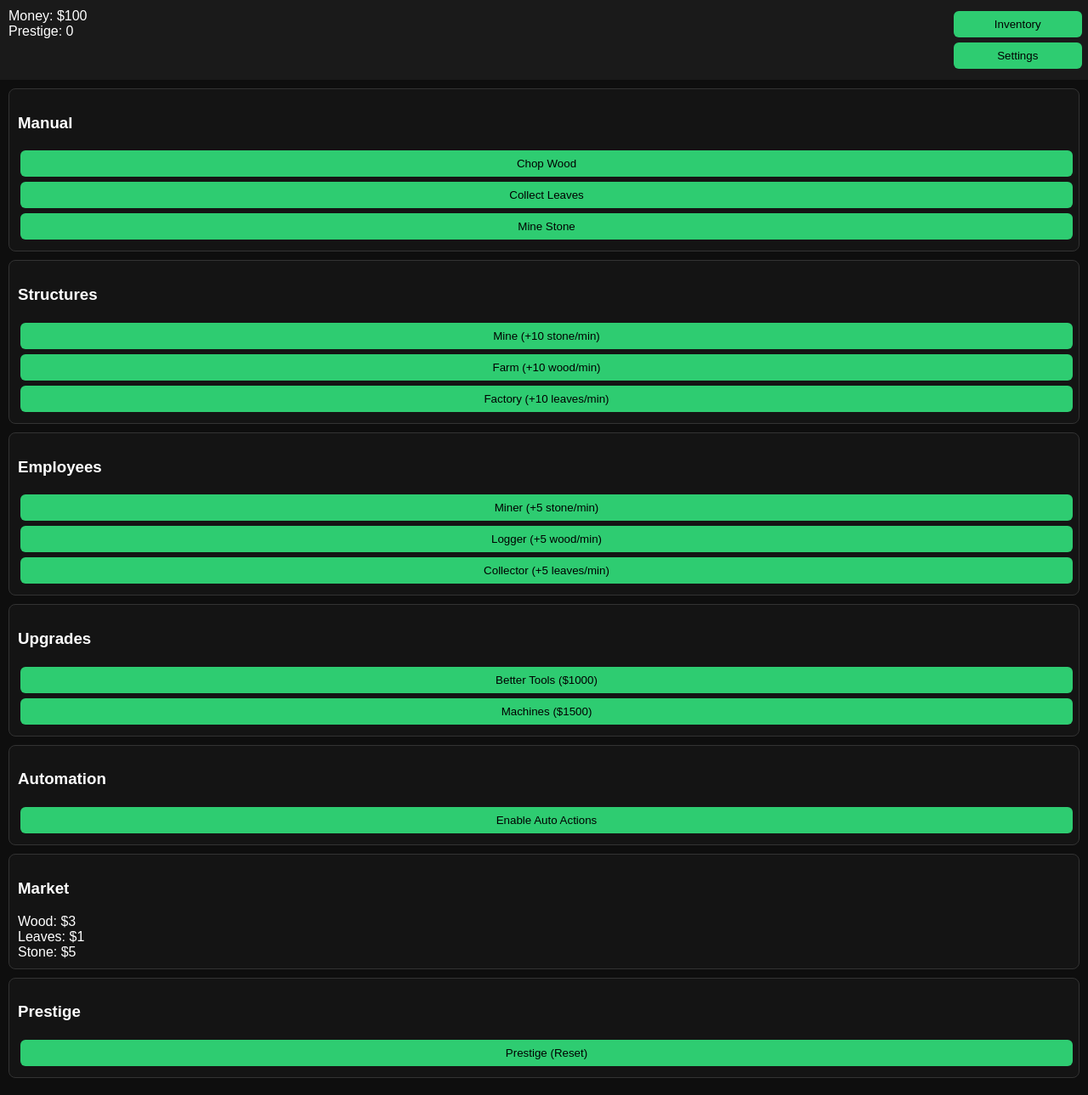
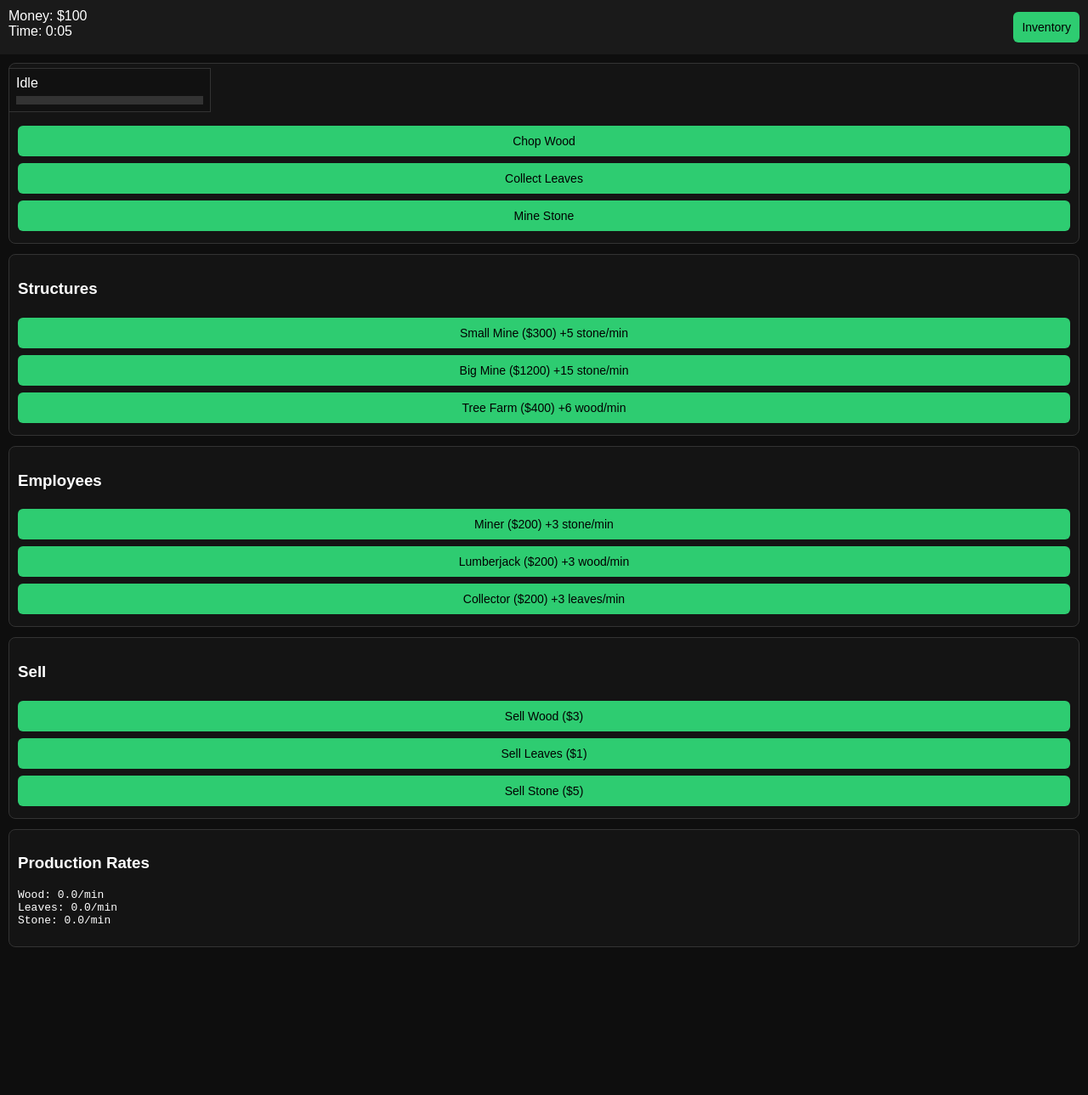
Before and after one commit to walshjayson720-rgbrayloguss/business-simulator-2.0, a plain HTML site: page index.html in a window 1280 px wide. Shown: the whole page at 85% size. After the commit the page ends 1137 px from the top, so only its background shows below. Drawn offline with Linux system fonts and the light colour scheme.

Commit message:
Update index.html

```diff
--- a/index.html
+++ b/index.html
@@ -4,17 +4,78 @@
 <meta charset="UTF-8">
 <title>Business Simulator</title>
 <meta name="viewport" content="width=device-width, initial-scale=1">
+
 <style>
-body{margin:0;background:#0e0e0e;color:#fff;font-family:Arial}
-header{background:#1a1a1a;padding:10px;display:flex;justify-content:space-between}
-button{padding:8px;margin:3px;width:100%;background:#2ecc71;border:none;border-radius:6px}
-button:disabled{background:#555}
-.box{background:#141414;border:1px solid #333;border-radius:8px;padding:10px;margin-bottom:10px}
-.section{padding:10px}
-.hidden{display:none}
-#notifications{position:fixed;left:10px;bottom:10px;width:260px}
-.note{background:#1b1b1b;border-left:4px solid #2ecc71;padding:8px;margin-top:6px;animation:fade 4s forwards}
-@keyframes fade{0%{opacity:1}80%{opacity:1}100%{opacity:0}}
+body{
+ margin:0;
+ background:#0e0e0e;
+ color:#fff;
+ font-family:Arial, sans-serif;
+}
+header{
+ background:#1a1a1a;
+ padding:10px;
+ display:flex;
+ justify-content:space-between;
+}
+button{
+ padding:10px;
+ margin:4px 0;
+ width:100%;
+ background:#2ecc71;
+ border:none;
+ border-radius:6px;
+ font-size:14px;
+}
+button:disabled{background:#555;}
+.section{padding:10px;}
+.box{
+ background:#141414;
+ border:1px solid #333;
+ border-radius:8px;
+ padding:10px;
+ margin-bottom:12px;
+}
+.hidden{display:none;}
+
+#statusBox{
+ position:fixed;
+ left:10px;
+ top:80px;
+ width:220px;
+ background:#111;
+ border:1px solid #333;
+ padding:8px;
+}
+#progressBar{
+ width:100%;
+ height:10px;
+ background:#333;
+ margin-top:6px;
+}
+#progress{
+ width:0%;
+ height:100%;
+ background:#2ecc71;
+}
+
+#notifications{
+ position:fixed;
+ left:10px;
+ bottom:10px;
+ width:260px;
+}
+.note{
+ background:#1b1b1b;
+ border-left:4px solid #2ecc71;
+ padding:8px;
+ margin-top:6px;
+ opacity:0;
+ transform:translateX(-20px);
+ animation:slideIn 0.3s forwards, fadeOut 0.5s forwards 3s;
+}
+@keyframes slideIn{to{opacity:1;transform:translateX(0);}}
+@keyframes fadeOut{to{opacity:0;transform:translateX(-20px);}}
 </style>
 </head>
 
@@ -23,183 +84,196 @@ button:disabled{background:#555}
 <header>
 <div>
 Money: $<span id="money">0</span><br>
-Prestige: <span id="prestige">0</span>
+Time: <span id="time">0:00</span>
 </div>
 <div>
-<button onclick="toggle('inventory')">Inventory</button>
-<button onclick="toggle('settings')">Settings</button>
+<button onclick="toggleInventory()">Inventory</button>
 </div>
 </header>
+
+<div id="statusBox">
+<div id="statusText">Idle</div>
+<div id="progressBar"><div id="progress"></div></div>
+</div>
 
 <div id="notifications"></div>
 
 <div class="section">
 
 <div class="box">
-<h3>Manual</h3>
-<button onclick="manual('wood')">Chop Wood</button>
-<button onclick="manual('leaves')">Collect Leaves</button>
-<button onclick="manual('stone')">Mine Stone</button>
+<h3>Manual Actions</h3>
+<button id="woodBtn" onclick="manual('wood')">Chop Wood</button>
+<button id="leafBtn" onclick="manual('leaves')">Collect Leaves</button>
+<button id="stoneBtn" onclick="manual('stone')">Mine Stone</button>
 </div>
 
 <div class="box">
 <h3>Structures</h3>
-<button onclick="buy('mine',500)">Mine (+10 stone/min)</button>
-<button onclick="buy('farm',400)">Farm (+10 wood/min)</button>
-<button onclick="buy('factory',800)">Factory (+10 leaves/min)</button>
+<button onclick="buyStructure('smallMine')">Small Mine ($300) +5 stone/min</button>
+<button onclick="buyStructure('bigMine')">Big Mine ($1200) +15 stone/min</button>
+<button onclick="buyStructure('treeFarm')">Tree Farm ($400) +6 wood/min</button>
 </div>
 
 <div class="box">
 <h3>Employees</h3>
-<button onclick="hire('miner',300)">Miner (+5 stone/min)</button>
-<button onclick="hire('logger',300)">Logger (+5 wood/min)</button>
-<button onclick="hire('collector',300)">Collector (+5 leaves/min)</button>
+<button onclick="buyEmployee('miner')">Miner ($200) +3 stone/min</button>
+<button onclick="buyEmployee('lumber')">Lumberjack ($200) +3 wood/min</button>
+<button onclick="buyEmployee('collector')">Collector ($200) +3 leaves/min</button>
 </div>
 
 <div class="box">
-<h3>Upgrades</h3>
-<button onclick="upgrade('tools')">Better Tools ($1000)</button>
-<button onclick="upgrade('machines')">Machines ($1500)</button>
+<h3>Sell</h3>
+<button onclick="sell('wood',3)">Sell Wood ($3)</button>
+<button onclick="sell('leaves',1)">Sell Leaves ($1)</button>
+<button onclick="sell('stone',5)">Sell Stone ($5)</button>
 </div>
 
 <div class="box">
-<h3>Automation</h3>
-<button onclick="auto=true">Enable Auto Actions</button>
-</div>
-
-<div class="box">
-<h3>Market</h3>
-Wood: $<span id="woodP"></span><br>
-Leaves: $<span id="leafP"></span><br>
-Stone: $<span id="stoneP"></span>
-</div>
-
-<div class="box">
-<h3>Prestige</h3>
-<button onclick="prestige()">Prestige (Reset)</button>
+<h3>Production Rates</h3>
+<pre id="rpm"></pre>
 </div>
 
 </div>
 
 <div id="inventory" class="section hidden">
 <div class="box">
+<h3>Inventory</h3>
 <pre id="inv"></pre>
-<button onclick="toggle('inventory')">Close</button>
-</div>
-</div>
-
-<div id="settings" class="section hidden">
-<div class="box">
-<button onclick="reset()">Reset Save</button>
-<button onclick="toggle('settings')">Close</button>
+<button onclick="toggleInventory()">Close</button>
 </div>
 </div>
 
 <script>
-let game=JSON.parse(localStorage.getItem("save"))||{
+let game = JSON.parse(localStorage.getItem("bizSave")) || {
  money:100,
- prestige:0,
- inv:{wood:0,leaves:0,stone:0},
- structures:{mine:0,farm:0,factory:0},
- emp:{miner:0,logger:0,collector:0},
- upgrades:{tools:0,machines:0},
- auto:false
+ start:Date.now(),
+ inventory:{wood:0,leaves:0,stone:0},
+ structures:{smallMine:0,bigMine:0,treeFarm:0},
+ employees:{miner:0,lumber:0,collector:0}
 };
 
-let market={wood:3,leaves:1,stone:5};
+const STRUCTURES={
+ smallMine:{cost:300,stone:5},
+ bigMine:{cost:1200,stone:15},
+ treeFarm:{cost:400,wood:6}
+};
+
+const EMPLOYEES={
+ miner:{cost:200,stone:3},
+ lumber:{cost:200,wood:3},
+ collector:{cost:200,leaves:3}
+};
 
 function notify(t){
  let n=document.createElement("div");
  n.className="note";
  n.textContent=t;
  document.getElementById("notifications").appendChild(n);
- setTimeout(()=>n.remove(),4000);
+ setTimeout(()=>n.remove(),3600);
 }
 
-function manual(r){
- game.inv[r]+=1;
- notify(r+" +1");
+let busy=false;
+function manual(type){
+ if(busy)return;
+ busy=true;
+ const txt={
+  wood:["Chopping tree","Tree chopped"],
+  leaves:["Collecting leaves","Leaves collected"],
+  stone:["Mining stone","Stone mined"]
+ };
+ document.getElementById("statusText").textContent=txt[type][0];
+ notify(txt[type][0]);
+
+ ["woodBtn","leafBtn","stoneBtn"].forEach(id=>document.getElementById(id).disabled=true);
+ let p=0,bar=document.getElementById("progress");
+ let i=setInterval(()=>{p+=6.7;bar.style.width=p+"%";},100);
+
+ setTimeout(()=>{
+  clearInterval(i);
+  bar.style.width="100%";
+  game.inventory[type]+=1;
+  document.getElementById("statusText").textContent=txt[type][1];
+  notify(txt[type][1]);
+  busy=false;
+  ["woodBtn","leafBtn","stoneBtn"].forEach(id=>document.getElementById(id).disabled=false);
+  save();
+ },1500);
+}
+
+function buyStructure(id){
+ let s=STRUCTURES[id];
+ if(game.money<s.cost)return;
+ game.money-=s.cost;
+ game.structures[id]++;
+ notify("Bought "+id);
  save();
 }
 
-function buy(t,c){
- if(game.money<c)return;
- game.money-=c;
- game.structures[t]++;
+function buyEmployee(id){
+ let e=EMPLOYEES[id];
+ if(game.money<e.cost)return;
+ game.money-=e.cost;
+ game.employees[id]++;
+ notify("Hired "+id);
  save();
 }
 
-function hire(t,c){
- if(game.money<c)return;
- game.money-=c;
- game.emp[t]++;
+function sell(type,price){
+ let a=Math.floor(game.inventory[type]);
+ if(a<=0)return;
+ game.inventory[type]=0;
+ game.money+=a*price;
+ notify("Sold "+type+" for $"+(a*price));
  save();
 }
 
-function upgrade(t){
- let cost=t==="tools"?1000:1500;
- if(game.money<cost)return;
- game.money-=cost;
- game.upgrades[t]++;
- save();
-}
-
-function prestige(){
- if(game.money<1000000)return;
- game.prestige++;
- game.money=100;
- game.inv={wood:0,leaves:0,stone:0};
- game.structures={mine:0,farm:0,factory:0};
- game.emp={miner:0,logger:0,collector:0};
- game.upgrades={tools:0,machines:0};
- notify("Prestiged!");
- save();
-}
-
-function reset(){
- localStorage.clear();
- location.reload();
-}
-
-function toggle(id){
- document.getElementById(id).classList.toggle("hidden");
+function resPerMin(){
+ let r={wood:0,leaves:0,stone:0};
+ for(let s in game.structures){
+  let d=STRUCTURES[s];
+  for(let k in d)if(k!=="cost")r[k]+=d[k]*game.structures[s];
+ }
+ for(let e in game.employees){
+  let d=EMPLOYEES[e];
+  for(let k in d)if(k!=="cost")r[k]+=d[k]*game.employees[e];
+ }
+ return r;
 }
 
 setInterval(()=>{
- let mult=1+game.prestige*0.1;
- game.inv.stone+=(game.structures.mine*10+game.emp.miner*5)*mult/60;
- game.inv.wood+=(game.structures.farm*10+game.emp.logger*5)*mult/60;
- game.inv.leaves+=(game.structures.factory*10+game.emp.collector*5)*mult/60;
+ let r=resPerMin();
+ game.inventory.wood+=r.wood/60;
+ game.inventory.leaves+=r.leaves/60;
+ game.inventory.stone+=r.stone/60;
  save();
 },1000);
 
-setInterval(()=>{
- market.wood=(Math.random()*2+1).toFixed(2);
- market.leaves=(Math.random()*1.5+0.5).toFixed(2);
- market.stone=(Math.random()*3+2).toFixed(2);
-},30000);
-
-setInterval(()=>{
- let e=Math.random();
- if(e<0.3) notify("Market Boom!");
- else if(e<0.6) notify("Worker Strike!");
-},120000);
+function toggleInventory(){
+ document.getElementById("inventory").classList.toggle("hidden");
+}
 
 function save(){
- localStorage.setItem("save",JSON.stringify(game));
+ localStorage.setItem("bizSave",JSON.stringify(game));
  update();
 }
 
 function update(){
  document.getElementById("money").textContent=Math.floor(game.money);
- document.getElementById("prestige").textContent=game.prestige;
- document.getElementById("woodP").textContent=market.wood;
- document.getElementById("leafP").textContent=market.leaves;
- document.getElementById("stoneP").textContent=market.stone;
- document.getElementById("inv").textContent=JSON.stringify(game.inv,null,2);
+ let r=resPerMin();
+ document.getElementById("rpm").textContent=
+  "Wood: "+r.wood.toFixed(1)+"/min\n"+
+  "Leaves: "+r.leaves.toFixed(1)+"/min\n"+
+  "Stone: "+r.stone.toFixed(1)+"/min";
+ document.getElementById("inv").textContent=JSON.stringify(game.inventory,null,2);
 }
+
+setInterval(()=>{
+ let s=Math.floor((Date.now()-game.start)/1000);
+ document.getElementById("time").textContent=Math.floor(s/60)+":"+String(s%60).padStart(2,"0");
+},1000);
 
 update();
 </script>
+
 </body>
 </html>
```
